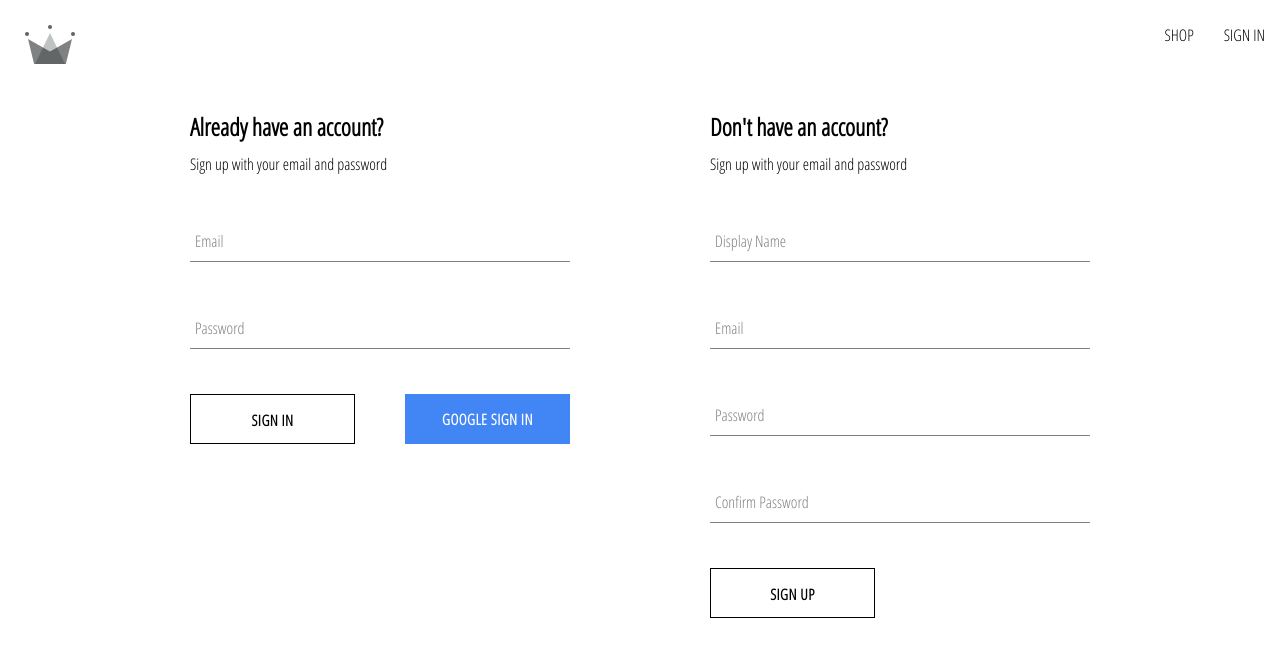
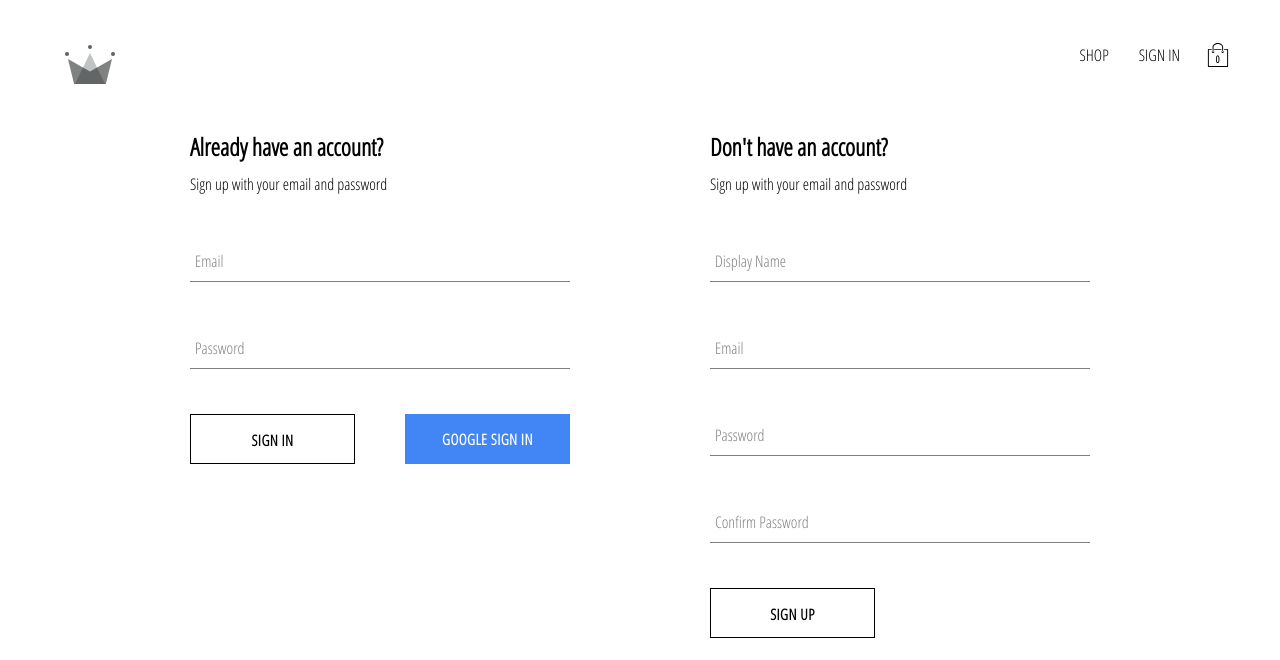
Before and after one commit to ManideepPaul/demo-ecommerce-project, a React (Create React App) app: page /auth in a window 1280 px wide. Shown: the top 660 px of the page. Built offline with nearby package versions, Linux system fonts and the light colour scheme; no server answers.

Commit message:
shopping cart image and cart dropdown feature added

```diff
--- /dev/null
+++ b/src/components/cart-dropdown/cart-dropdown.component.jsx
@@ -0,0 +1,13 @@
+import Button from '../button/button.component';
+import './cart-dropdown.styles.scss'
+
+const CartDropdown = () => {
+    return (
+        <div className='cart-dropdown-container'>
+            <div className='cart-items' />
+            <Button>GO TO CHECKOUT</Button>
+        </div>
+    )
+}
+
+export default CartDropdown;
--- /dev/null
+++ b/src/components/cart-dropdown/cart-dropdown.styles.scss
@@ -0,0 +1,29 @@
+.cart-dropdown-container {
+  position: absolute;
+  width: 240px;
+  height: 340px;
+  display: flex;
+  flex-direction: column;
+  padding: 20px;
+  border: 1px solid black;
+  background-color: white;
+  top: 90px;
+  right: 40px;
+  z-index: 5;
+
+  .empty-message {
+    font-size: 18px;
+    margin: 50px auto;
+  }
+
+  .cart-items {
+    height: 240px;
+    display: flex;
+    flex-direction: column;
+    overflow: scroll;
+  }
+
+  button {
+    margin-top: auto;
+  }
+}
--- /dev/null
+++ b/src/components/cart-icon/cart-icon.component.jsx
@@ -0,0 +1,18 @@
+import { ReactComponent as ShoppingIcon } from '../../assets/shopping-bag.svg'
+import { useContext } from 'react'
+import { CartContext } from '../../contexts/cart.context'
+import './cart-icon.styles.scss'
+
+const CartIcon = () => {
+    const { isCartOpen, setIsCartOpen } = useContext(CartContext);
+
+    const toggleIsCartOpen = () => setIsCartOpen(!isCartOpen)
+    return (
+        <div className='cart-icon-container' onClick={toggleIsCartOpen}>
+            <ShoppingIcon className='shopping-icon' />
+            <span className='item-count'>0</span>
+        </div>
+    )
+}
+
+export default CartIcon
--- /dev/null
+++ b/src/components/cart-icon/cart-icon.styles.scss
@@ -0,0 +1,21 @@
+.cart-icon-container {
+  width: 45px;
+  height: 45px;
+  position: relative;
+  display: flex;
+  align-items: center;
+  justify-content: center;
+  cursor: pointer;
+
+  .shopping-icon {
+    width: 24px;
+    height: 24px;
+  }
+
+  .item-count {
+    position: absolute;
+    font-size: 10px;
+    font-weight: bold;
+    bottom: 12px;
+  }
+}
--- /dev/null
+++ b/src/contexts/cart.context.jsx
@@ -0,0 +1,15 @@
+import { createContext, useState } from "react";
+
+
+export const CartContext = createContext({
+    inCartOpen: false,
+    setIsCartOpen: () => { }
+});
+
+export const CartProvider = ({ children }) => {
+    const [isCartOpen, setIsCartOpen] = useState(false)
+    const value = { isCartOpen, setIsCartOpen }
+    return (
+        <CartContext.Provider value={value}>{children}</CartContext.Provider>
+    )
+}
--- a/src/index.js
+++ b/src/index.js
@@ -4,6 +4,7 @@
 import App from './App';
 import { UserProvider } from './contexts/user.context';
 import { ProductsProvider } from './contexts/products.context';
+import { CartProvider } from './contexts/cart.context';
 import './index.scss';
 
 const root = ReactDOM.createRoot(document.getElementById('root'));
@@ -12,7 +13,9 @@
     <BrowserRouter>
       <UserProvider>
         <ProductsProvider>
-          <App />
+          <CartProvider>
+            <App />
+          </CartProvider>
         </ProductsProvider>
       </UserProvider>
     </BrowserRouter>
--- a/src/index.scss
+++ b/src/index.scss
@@ -1,5 +1,6 @@
 body {
   margin: 0;
+  padding: 20px 40px;
   font-family: 'Open Sans Condensed', sans-serif;
   -webkit-font-smoothing: antialiased;
   -moz-osx-font-smoothing: grayscale;
--- a/src/routes/navigation/navigation.component.jsx
+++ b/src/routes/navigation/navigation.component.jsx
@@ -1,12 +1,18 @@
 import { useContext } from "react";
 import { Link, Outlet } from "react-router-dom";
+
+import CartIcon from "../../components/cart-icon/cart-icon.component";
+
 import { ReactComponent as CrownLogo } from "../../assets/crown.svg";
 import { UserContext } from "../../contexts/user.context";
 import { signOutUser } from "../../utils/firebase/firebase.utils";
 import "./navigation.styles.scss";
+import CartDropdown from "../../components/cart-dropdown/cart-dropdown.component";
+import { CartContext } from "../../contexts/cart.context";
 
 const Navigation = () => {
   const { currentUser } = useContext(UserContext);
+  const { isCartOpen } = useContext(CartContext)
   // console.log(currentUser)
 
   return (
@@ -26,7 +32,9 @@
               SIGN IN
             </Link>
           )}
+          <CartIcon />
         </div>
+        {isCartOpen && <CartDropdown />}
       </div>
       <Outlet />
     </>
```
Also changed, not shown: src/assets/shopping-bag.svg (added).
